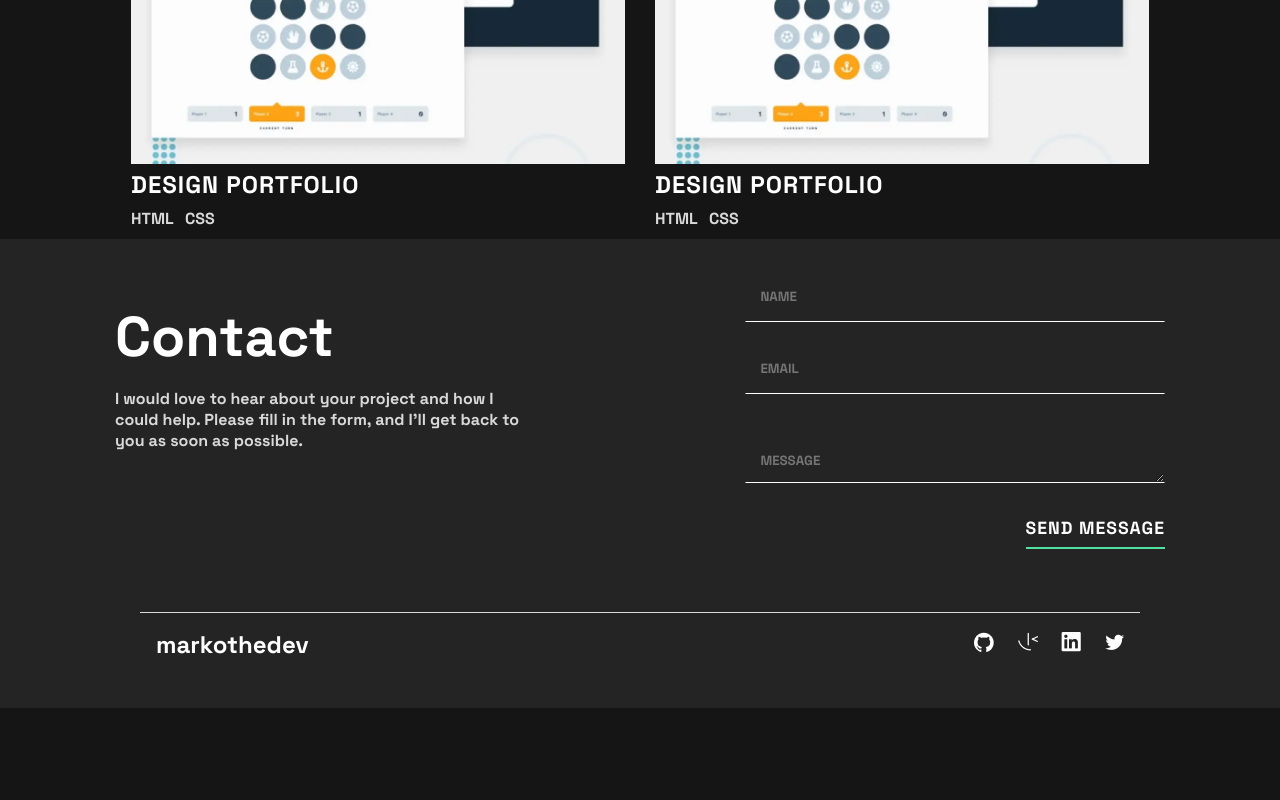
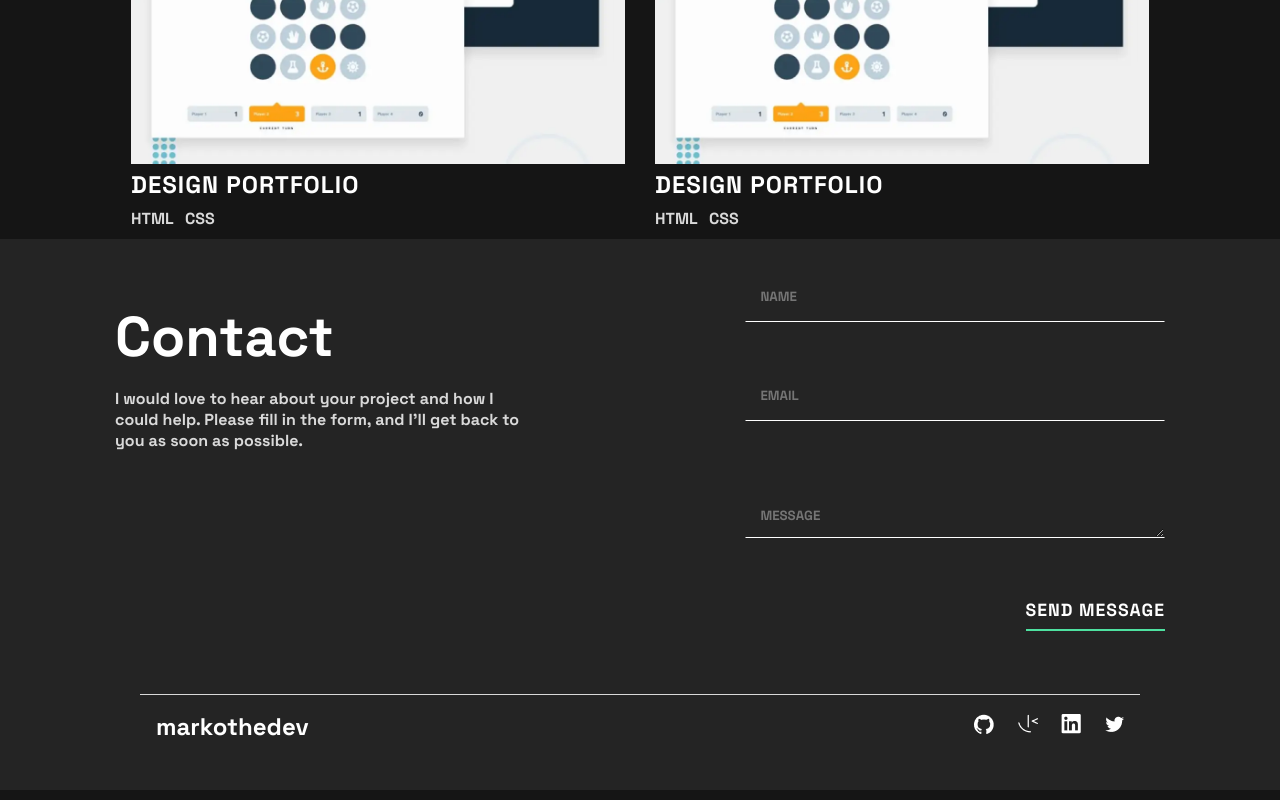
Before and after one commit to MARKOTHEDEV/markothedevportfolio, a React (Create React App) app: page / in a window 1280 px wide. Shown: the part 1865-2665 px from the top of the page. Before the commit the page ends 2583 px from the top, so only its background shows below. Built offline with nearby package versions, Linux system fonts and the light colour scheme.

Commit message:
added contact form design

```diff
--- a/src/shared/InputWithLabel/InputWithLabel.tsx
+++ b/src/shared/InputWithLabel/InputWithLabel.tsx
@@ -11,7 +11,7 @@ type Prop ={
 const InputWithLabel = ({errorMessage,label,register,is_textarea}:Prop)=>{
 
   return (
-    <>
+    <div>
       {
         is_textarea?
           <TextAreaWithLabelContainer
@@ -28,7 +28,8 @@ const InputWithLabel = ({errorMessage,label,register,is_textarea}:Prop)=>{
             {...register}
           />
       }
-    </>
+      <span style={{'color':'#FF6F5B','textAlign':'right','display':'block','paddingTop':'.4rem'}}>{errorMessage}</span>
+    </div>
   )
 }
 
```
